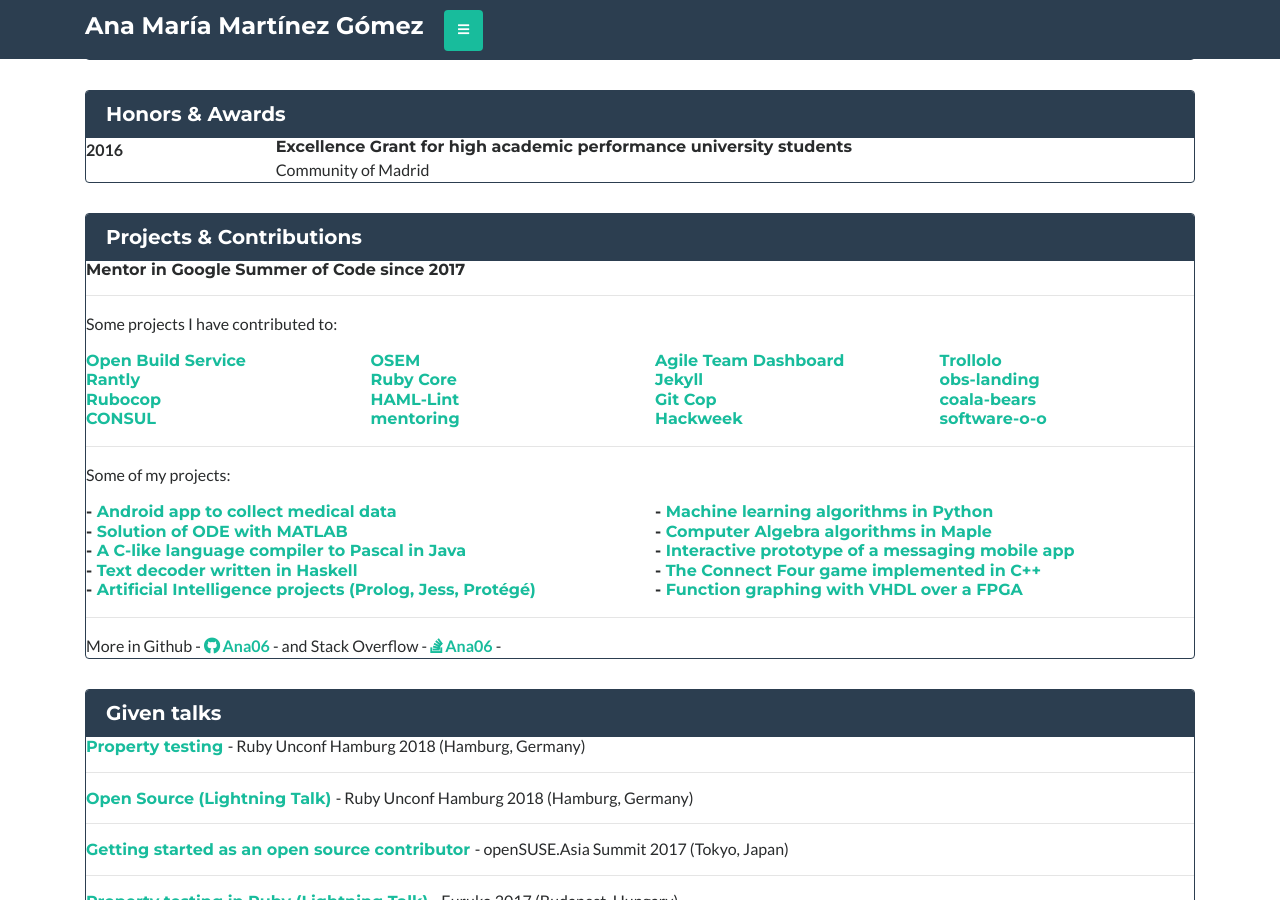
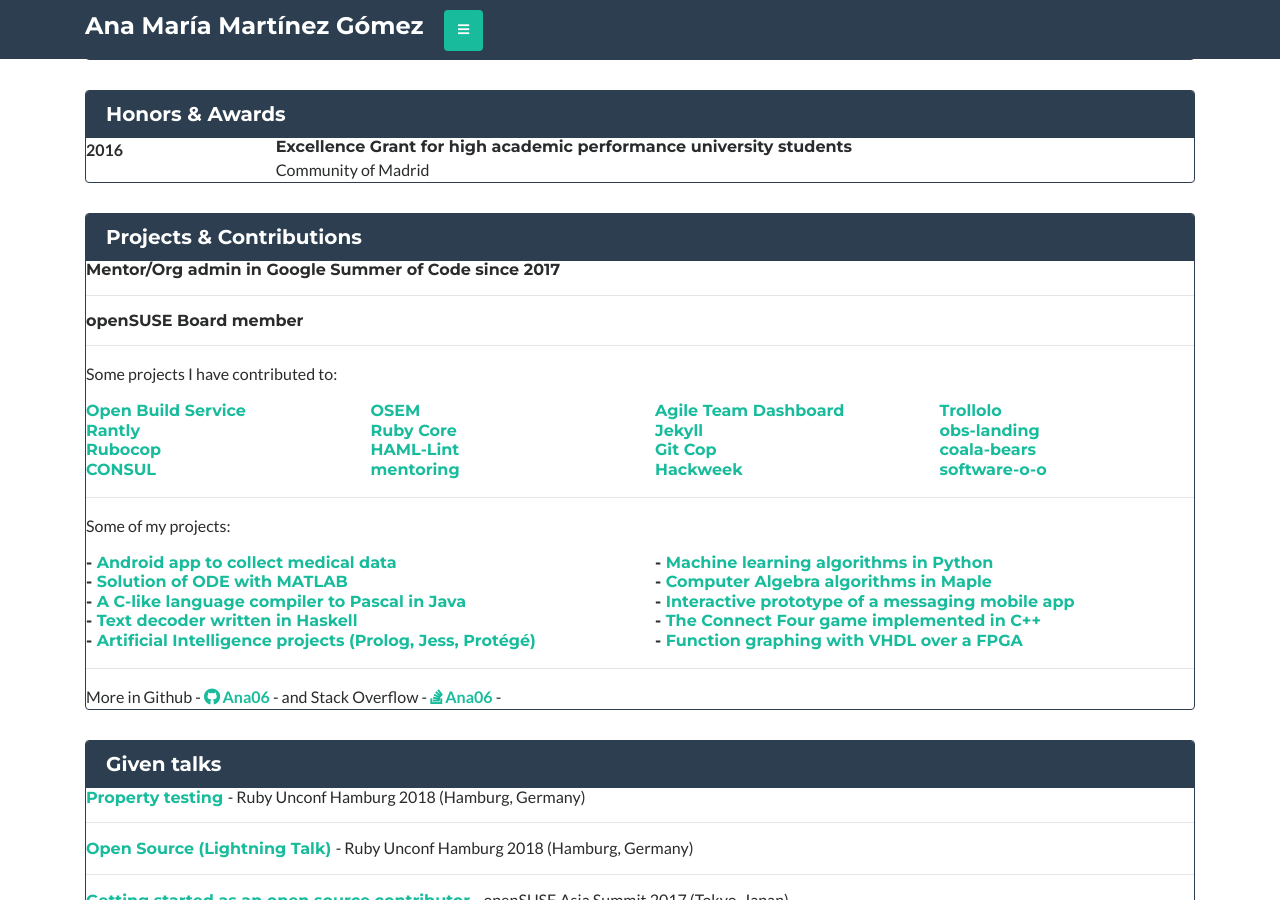
Before and after one commit to vicgalle/ana06.github.io, a Jekyll site: the page built from resume.md, in a window 1280 px wide and 900 px high, scrolled down 881 px. Built offline with Jekyll 4.4.1, drawn with Linux system fonts in a browser that asks for light colours; nearby versions of some CDN libraries.

Commit message:
Update contributions

```diff
--- a/_includes/resume/contributions.html
+++ b/_includes/resume/contributions.html
@@ -1,7 +1,10 @@
 <div class="card border-secondary post-card">
   <h5 class="card-header text-white bg-secondary border-secondary">Projects & Contributions</h5>
   <div class="card-body">
-    <h6>Mentor in Google Summer of Code since 2017</h6>
+    <h6>Mentor/Org admin in Google Summer of Code since 2017</h6>
+    <hr>
+
+    <h6>openSUSE Board member</h6>
     <hr>
 
     {% include resume/projects.html %}
```
